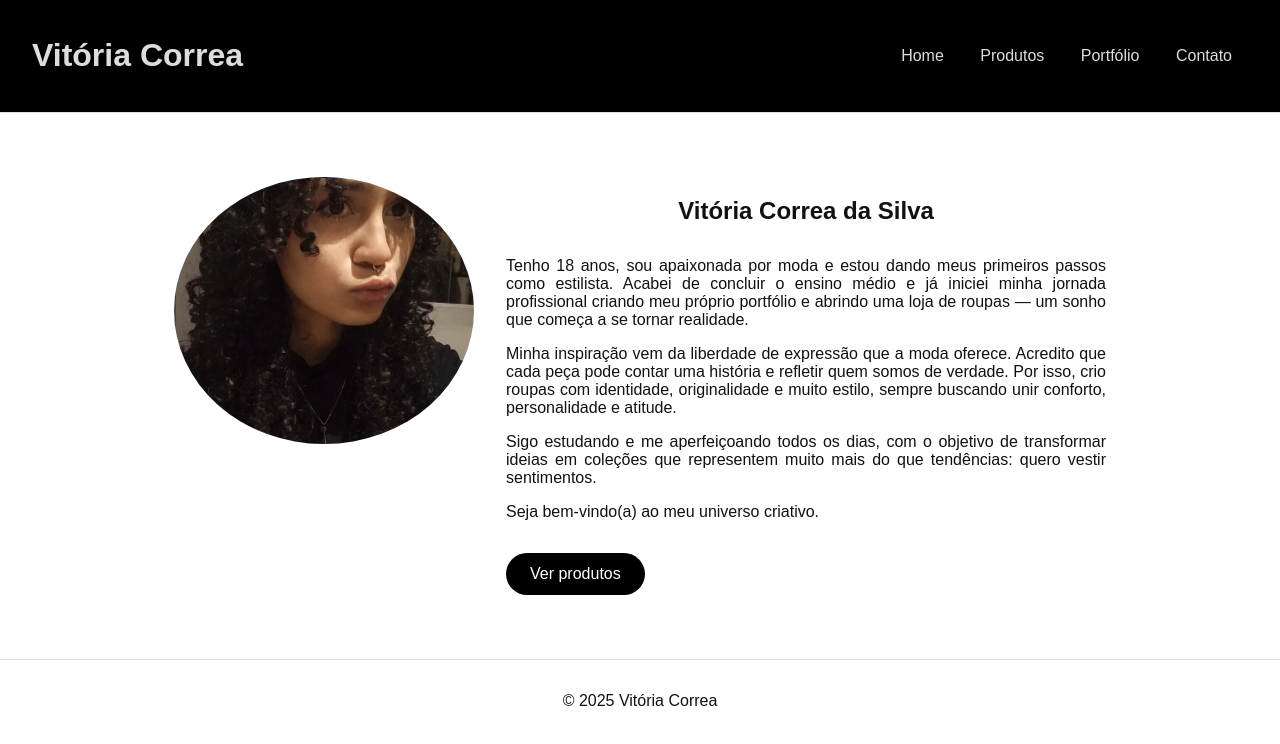
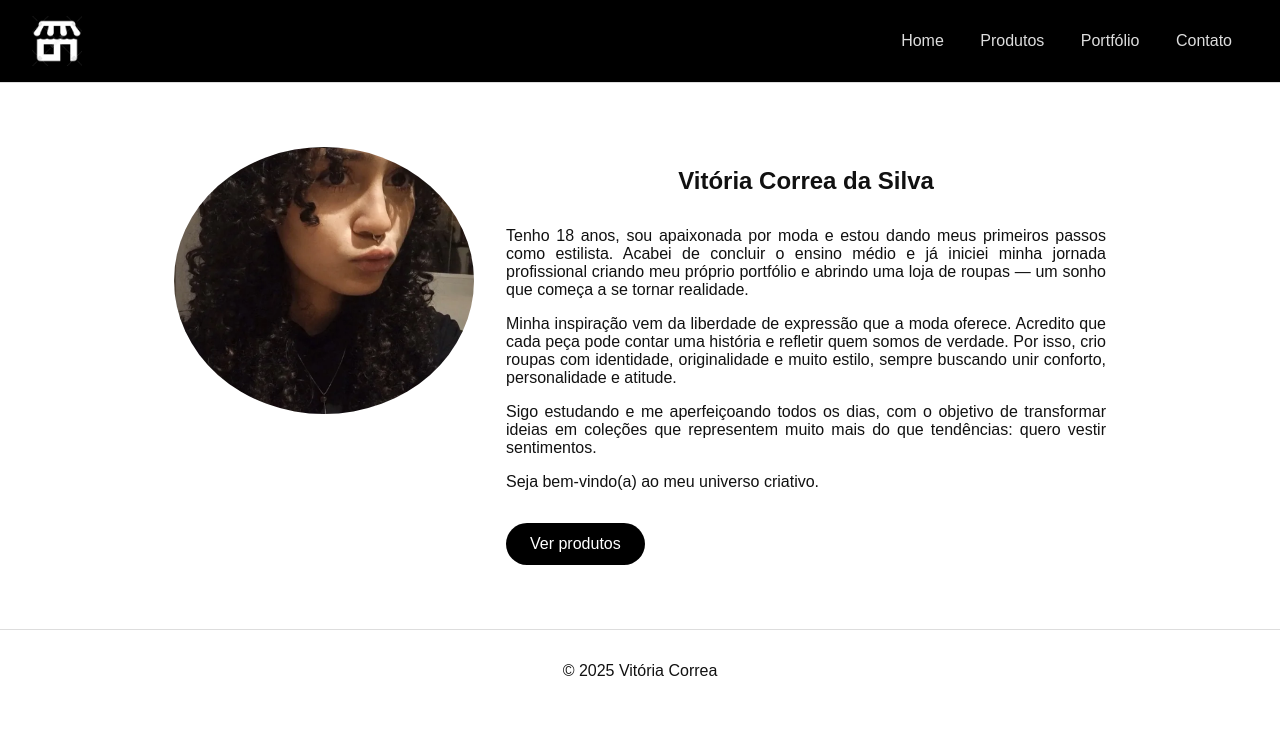
Before and after one commit to kauandelix/home, a plain HTML site: page index.html in a window 1280 px wide. Drawn offline with Linux system fonts and the light colour scheme.

Commit message:
Quarto Commit

```diff
--- a/contato/contato.css
+++ b/contato/contato.css
@@ -12,6 +12,9 @@ header{
   align-items: center;
   background-color: #000;
   color: #ddd;
+}
+header img {
+  width: 50px;
 }
 footer {
   text-align: center;
--- a/index.html
+++ b/index.html
@@ -7,7 +7,7 @@
 </head>
 <body>
   <header>
-    <h1>Vitória Correa</h1>
+    <img src="imgs/loja.png" alt="icone">
     <nav>
       <a href="index.html">Home</a>
       <a href="produtos/produtos.html">Produtos</a>
--- a/index/index.css
+++ b/index/index.css
@@ -14,6 +14,9 @@ header {
   border-bottom: 1px solid #ddd;
   background-color: #000;
   color: #ddd;
+}
+header img {
+  width: 50px;
 }
 
 nav a {
--- a/portfolio/portfolio.css
+++ b/portfolio/portfolio.css
@@ -12,6 +12,9 @@ header{
   align-items: center;
   background-color: #000;
   color: #ddd;
+}
+header img {
+  width: 50px;
 }
 footer {
   text-align: center;
--- a/produtos/produtos.css
+++ b/produtos/produtos.css
@@ -12,6 +12,9 @@ header{
   align-items: center;
   background-color: #000;
   color: #ddd;
+}
+header img{
+  width: 50px;
 }
 footer {
   text-align: center;
```
Also changed, not shown: contato/contato.html (+1 -1 lines), portfolio/portfolio.html (+1 -1 lines), produtos/produtos.html (+1 -1 lines), imgs/loja.png (added), 8 other files.
